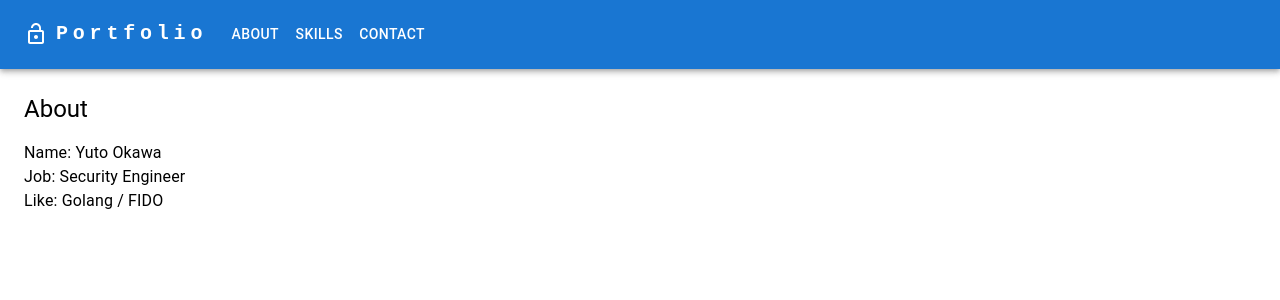
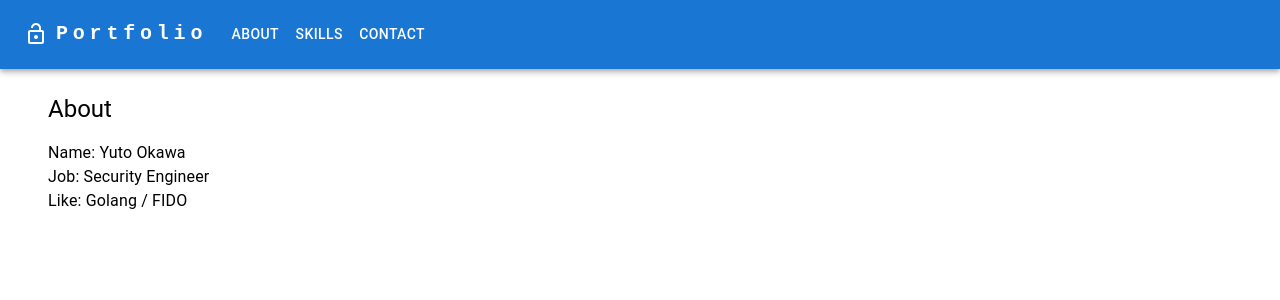
Before and after one commit to YutoOkawa/YutoOkawa.github.io, a React (Create React App) app: page / in a window 1280 px wide. Shown: the top 300 px of the page. Built offline with nearby package versions, Linux system fonts and the light colour scheme.

Commit message:
Add container component to About

```diff
--- a/src/components/About.tsx
+++ b/src/components/About.tsx
@@ -1,3 +1,4 @@
+import { Container } from '@mui/material';
 import Box from '@mui/material/Box';
 import Typography from '@mui/material/Typography';
 
@@ -6,6 +7,7 @@ function About() {
 		// TODO: h5 をもう少し工夫したい
 		// TODO: body1 にある要素を１つずつブロック的に区切りたい
   	<>
+			<Container maxWidth="xl">
 				<Box p={2}>
 					<Box display={'flex'} justifyContent={'left'} p={1}>
 						<Typography variant='h5'>
@@ -20,6 +22,7 @@ function About() {
 						</Typography>
 					</Box>
 				</Box>
+			</Container>
     </>
   );
 }
```
Lines whose indentation alone changed are shown as unchanged.
